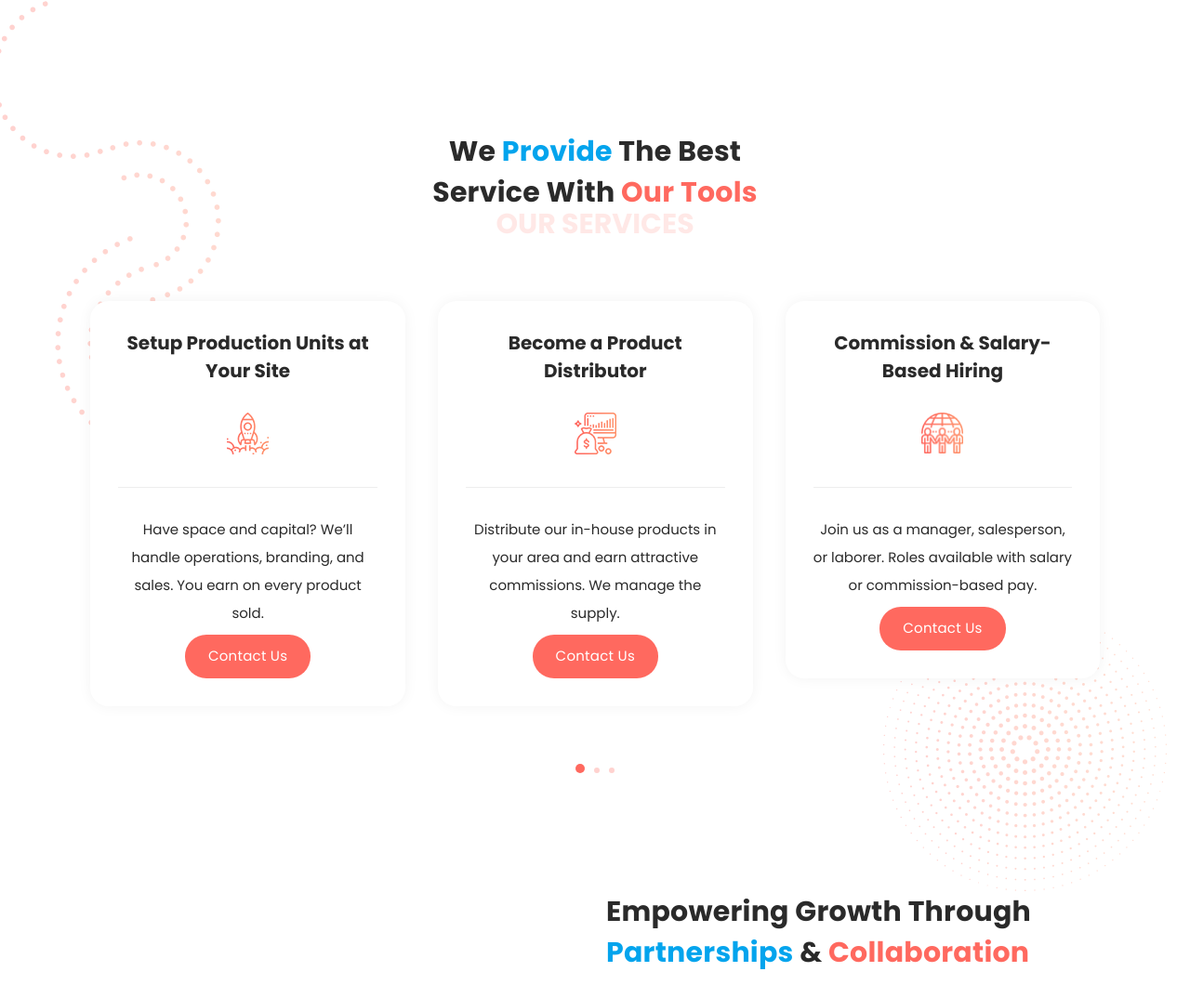
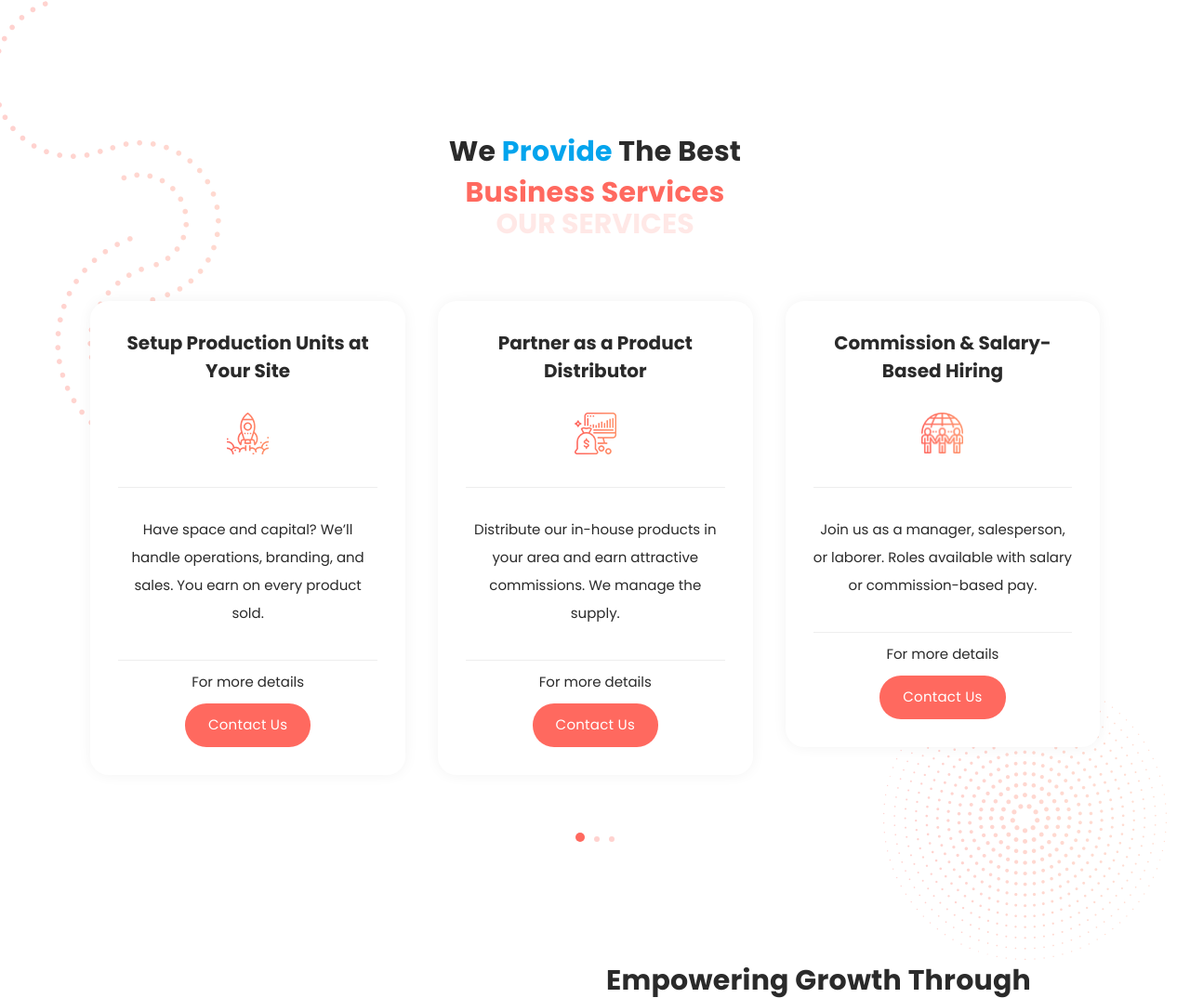
Before and after one commit to ramij333/Ipc, a plain HTML site: page index.html in a window 1280 px wide. Shown: the part 837-1911 px from the top of the page at 93% size. Drawn offline with Linux system fonts and the light colour scheme.

Commit message:
2 contact us removed, hero section image fixed, service section all card are of same height now and for more details paragraph added before contact us button

```diff
--- a/assets/css/templatemo-onix-digital.css
+++ b/assets/css/templatemo-onix-digital.css
@@ -901,7 +901,7 @@ Banner Style
   background-repeat: no-repeat;
   background-size: cover;
   position: absolute;
-  right: 0;
+  right: 100px;
   top: 100px;
   width: 819px;
   height: 674px;
--- a/index.html
+++ b/index.html
@@ -16,7 +16,6 @@
 
     <title>Indian IPC</title>
     <link rel="icon" type="image/png" href="assets/images/favicon.png" />
-
 
     <!-- Bootstrap core CSS -->
     <link href="vendor/bootstrap/css/bootstrap.min.css" rel="stylesheet" />
@@ -62,7 +61,6 @@ https://templatemo.com/tm-565-onix-digital
               <!-- ***** Logo Start ***** -->
               <a href="index.html" class="logo">
                 <img src="assets/images/logo.png" alt="IPC logo" />
-
               </a>
               <!-- ***** Logo End ***** -->
               <!-- ***** Menu Start ***** -->
@@ -78,9 +76,9 @@ https://templatemo.com/tm-565-onix-digital
                   <a href="#portfolio">Portfolio</a>
                 </li>
                 <!-- <li class="scroll-to-section"><a href="#video">Videos</a></li> -->
-                <li class="scroll-to-section">
+                <!-- <li class="scroll-to-section">
                   <a href="#contact">Contact Us</a>
-                </li>
+                </li> -->
                 <li class="scroll-to-section">
                   <div class="main-red-button-hover">
                     <a href="#contact">Contact Us Now</a>
@@ -348,8 +346,9 @@ https://templatemo.com/tm-565-onix-digital
           <div class="col-lg-6 offset-lg-3">
             <div class="section-heading">
               <h2>
-                We <em>Provide</em> The Best Service With <span>Our Tools</span>
+                We <em>Provide</em> the Best <span>Business Services</span>
               </h2>
+
               <span>Our Services</span>
             </div>
           </div>
@@ -367,6 +366,7 @@ https://templatemo.com/tm-565-onix-digital
                   Sell products from our trusted partner companies through our
                   salesforce and earn commission on every sale.
                 </p>
+                <p class="pt-2">For more details</p>
                 <div class="main-red-button-hover mt-2">
                   <a href="#contact">Contact Us</a>
                 </div>
@@ -382,6 +382,7 @@ https://templatemo.com/tm-565-onix-digital
                   Have space and capital? We’ll handle operations, branding, and
                   sales. You earn on every product sold.
                 </p>
+                <p class="pt-2">For more details</p>
                 <div class="main-red-button-hover mt-2">
                   <a href="#contact">Contact Us</a>
                 </div>
@@ -389,7 +390,7 @@ https://templatemo.com/tm-565-onix-digital
 
               <!-- 3. Product Distribution -->
               <div class="item">
-                <h4>Become a Product Distributor</h4>
+                <h4>Partner as a Product Distributor</h4>
                 <div class="icon">
                   <img src="assets/images/service-icon-03.png" alt="" />
                 </div>
@@ -397,6 +398,7 @@ https://templatemo.com/tm-565-onix-digital
                   Distribute our in-house products in your area and earn
                   attractive commissions. We manage the supply.
                 </p>
+                <p class="pt-2">For more details</p>
                 <div class="main-red-button-hover mt-2">
                   <a href="#contact">Contact Us</a>
                 </div>
@@ -412,6 +414,7 @@ https://templatemo.com/tm-565-onix-digital
                   Join us as a manager, salesperson, or laborer. Roles available
                   with salary or commission-based pay.
                 </p>
+                <p class="pt-2">For more details</p>
                 <div class="main-red-button-hover mt-2">
                   <a href="#contact">Contact Us</a>
                 </div>
@@ -427,6 +430,7 @@ https://templatemo.com/tm-565-onix-digital
                   Purchase in bulk at competitive rates—perfect for resellers,
                   retailers, and distributors seeking profit.
                 </p>
+                <p class="pt-2">For more details</p>
                 <div class="main-red-button-hover mt-2">
                   <a href="#contact">Contact Us</a>
                 </div>
@@ -442,6 +446,7 @@ https://templatemo.com/tm-565-onix-digital
                   Have a product? We’ll design packaging and brand it under our
                   identity. You retain ownership, we market it.
                 </p>
+                <p class="pt-2">For more details</p>
                 <div class="main-red-button-hover mt-2">
                   <a href="#contact">Contact Us</a>
                 </div>
@@ -449,7 +454,7 @@ https://templatemo.com/tm-565-onix-digital
 
               <!-- 7. Direct Investment Opportunities -->
               <div class="item">
-                <h4>Invest in Our Ventures</h4>
+                <h4>Join & Invest in Our Growing Business</h4>
                 <div class="icon">
                   <img src="assets/images/service-icon-03.png" alt="" />
                 </div>
@@ -457,6 +462,7 @@ https://templatemo.com/tm-565-onix-digital
                   Partner with us through flexible investment options. Share
                   profits from existing operations or new ventures.
                 </p>
+                <p class="pt-2">For more details</p>
                 <div class="main-red-button-hover mt-2">
                   <a href="#contact">Contact Us</a>
                 </div>
@@ -1114,7 +1120,6 @@ https://templatemo.com/tm-565-onix-digital
       <img src="assets/images/footer-dec.png" alt="" />
     </div>
 
-
     <footer>
       <div class="container">
         <div class="row">
@@ -1128,10 +1133,18 @@ https://templatemo.com/tm-565-onix-digital
               </div>
               <a href="mailto:info@ipccompany.com">info@ipccompany.com</a>
               <ul>
-            <li><a href="#"><i class="fa fa-facebook"></i></a></li>
-            <li><a href="#"><i class="fa fa-twitter"></i></a></li>
-            <li><a href="#"><i class="fa fa-linkedin"></i></a></li>
-            <li><a href="#"><i class="fa fa-instagram"></i></a></li>
+                <li>
+                  <a href="#"><i class="fa fa-facebook"></i></a>
+                </li>
+                <li>
+                  <a href="#"><i class="fa fa-twitter"></i></a>
+                </li>
+                <li>
+                  <a href="#"><i class="fa fa-linkedin"></i></a>
+                </li>
+                <li>
+                  <a href="#"><i class="fa fa-instagram"></i></a>
+                </li>
               </ul>
             </div>
           </div>
@@ -1197,7 +1210,6 @@ https://templatemo.com/tm-565-onix-digital
         </div>
       </div>
     </footer>
-
 
     <!-- <footer>
       <div class="container">
```
Lines whose indentation alone changed are shown as unchanged.
